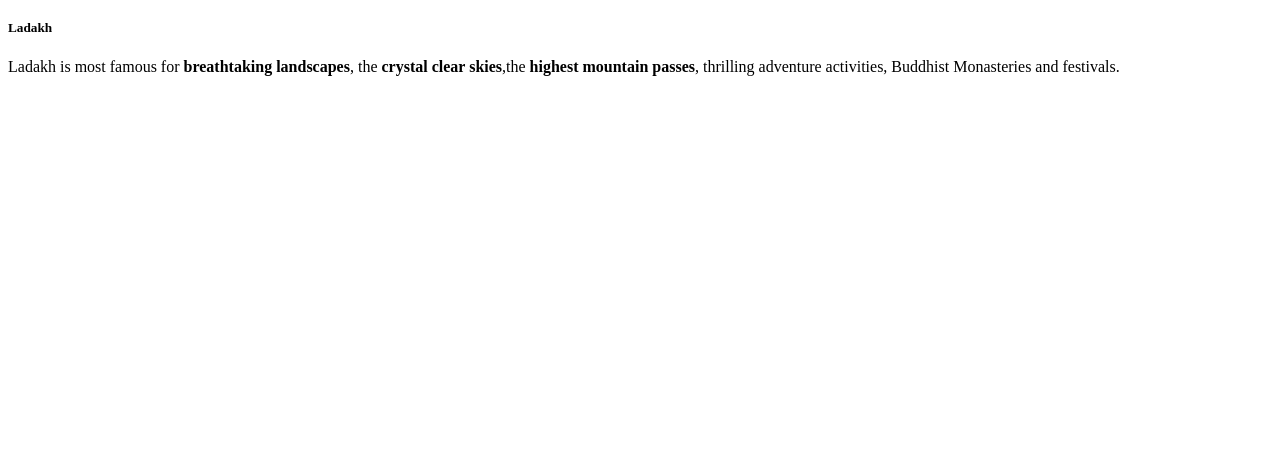
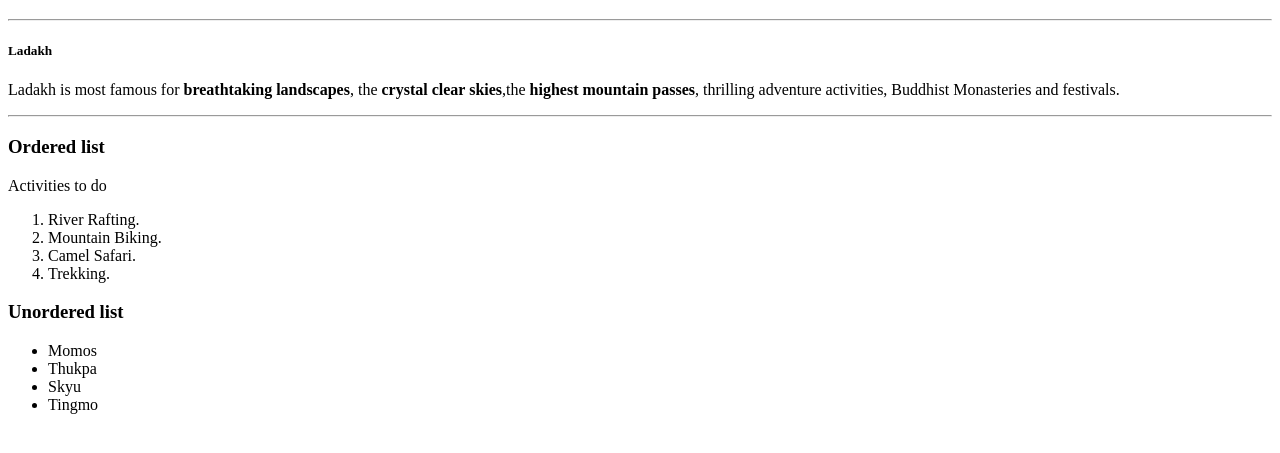
Before and after one commit to 44-563-WebApps-F23/44563-webapps-f23-assignment3-LeelaKrishna97, a plain HTML site: page index.html in a window 1280 px wide. Shown: the part 61-514 px from the top of the page. Drawn offline with Linux system fonts and the light colour scheme.

Commit message:
Updated index.html

```diff
--- a/index.html
+++ b/index.html
@@ -7,12 +7,29 @@
 </head>
 <body>
     <h1>Andhe Leela Krishna</h1>
+    <hr>
 
     <h5>Ladakh</h5>
     <p>
         Ladakh is most famous for <b>breathtaking landscapes</b>,
         the <b>crystal clear skies</b>,the <b>highest mountain passes</b>,
         thrilling adventure activities, Buddhist Monasteries and festivals.</p>
+    <hr>
+    <h3>Ordered list</h3>
+    <p>Activities to do</p>
+    <ol>
+        <li>River Rafting.</li>
+        <li>Mountain Biking.</li>
+        <li>Camel Safari.</li>
+        <li>Trekking.</li>
+    </ol>
+    <h3>Unordered list</h3>
+    <ul>
+        <li>Momos</li>
+        <li>Thukpa</li>
+        <li>Skyu</li>
+        <li>Tingmo</li>
+    </ul>
 
 
 
```
